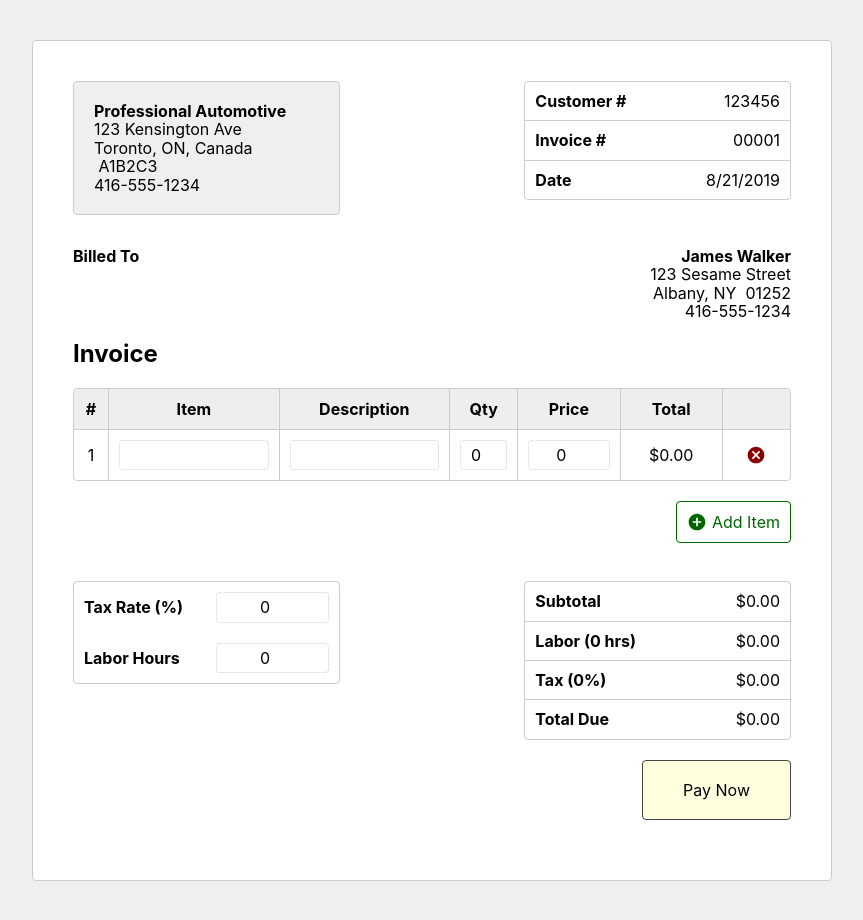
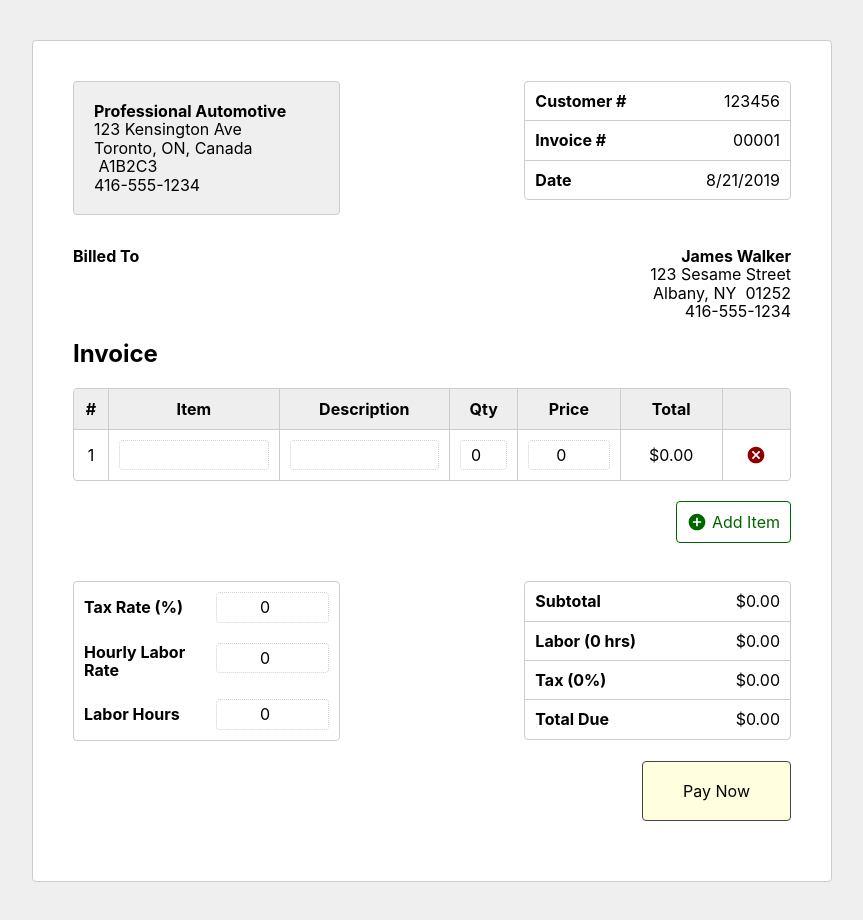
Before and after one commit to gideonibemerejr/car-repair-invoice, a React (Create React App) app: page / in a window 1280 px wide. Shown: the whole page, without its empty margins (208-1071 px from the left). Built offline with nearby package versions, Linux system fonts and the light colour scheme.

Commit message:
Add customizable hourly rate

```diff
--- a/src/components/Invoice/index.jsx
+++ b/src/components/Invoice/index.jsx
@@ -5,11 +5,11 @@ import LineItems from '../LineItems'
 
 class Invoice extends Component {
 
-    local = 'en-US'
+    locale = 'en-US'
     currency = 'USD'
-    hourlyRate = 25
 
     state = {
+        hourlyRate: 0,
         date: new Date().toLocaleDateString() ,
         taxRate: 0.00,
         labor: 0,
@@ -78,7 +78,7 @@ class Invoice extends Component {
     // }
 
     calcLaborAmount = () => {
-      return (this.state.labor * this.hourlyRate)
+      return (this.state.labor * this.state.hourlyRate)
     }
 
     calcLineItemsTotal = () => {
@@ -153,6 +153,10 @@ class Invoice extends Component {
                 <div className={styles.value}>
                     <input name="taxRate" type="number" step="0.01" value={this.state.taxRate} onChange={this.handleInvoiceChange} onFocus={this.handleFocusSelect} />
                 </div>
+                <div className={styles.label}>Hourly Labor Rate</div>
+                <div className={styles.value}>
+                    <input name="hourlyRate" type="number" step="0.01" value={this.state.hourlyRate} onChange={this.handleInvoiceChange} onFocus={this.handleFocusSelect} />
+                </div>
                 <div className={styles.label}>Labor Hours</div>
                 <div className={styles.value}>
                     <input name="labor" type="number" step="0.01" value={this.state.labor} onChange={this.handleInvoiceChange} onFocus={this.handleFocusSelect} />
```
